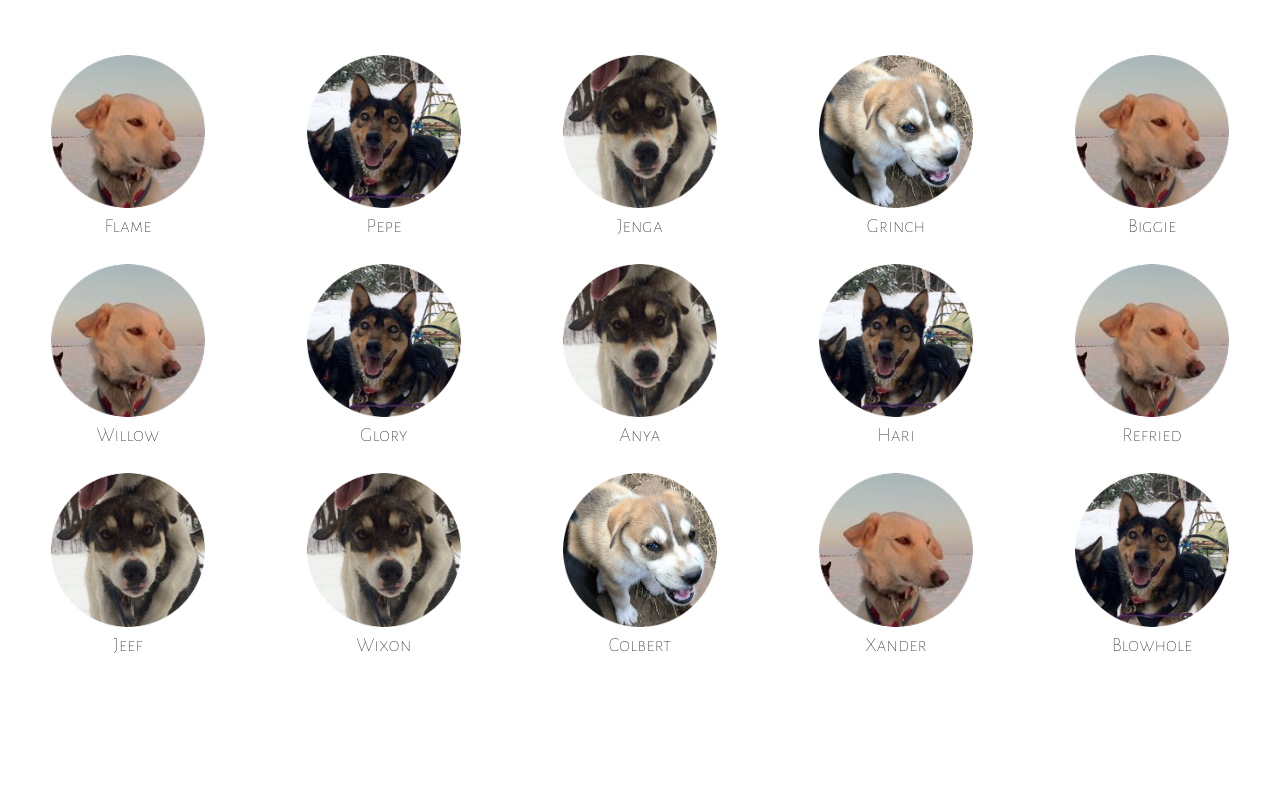
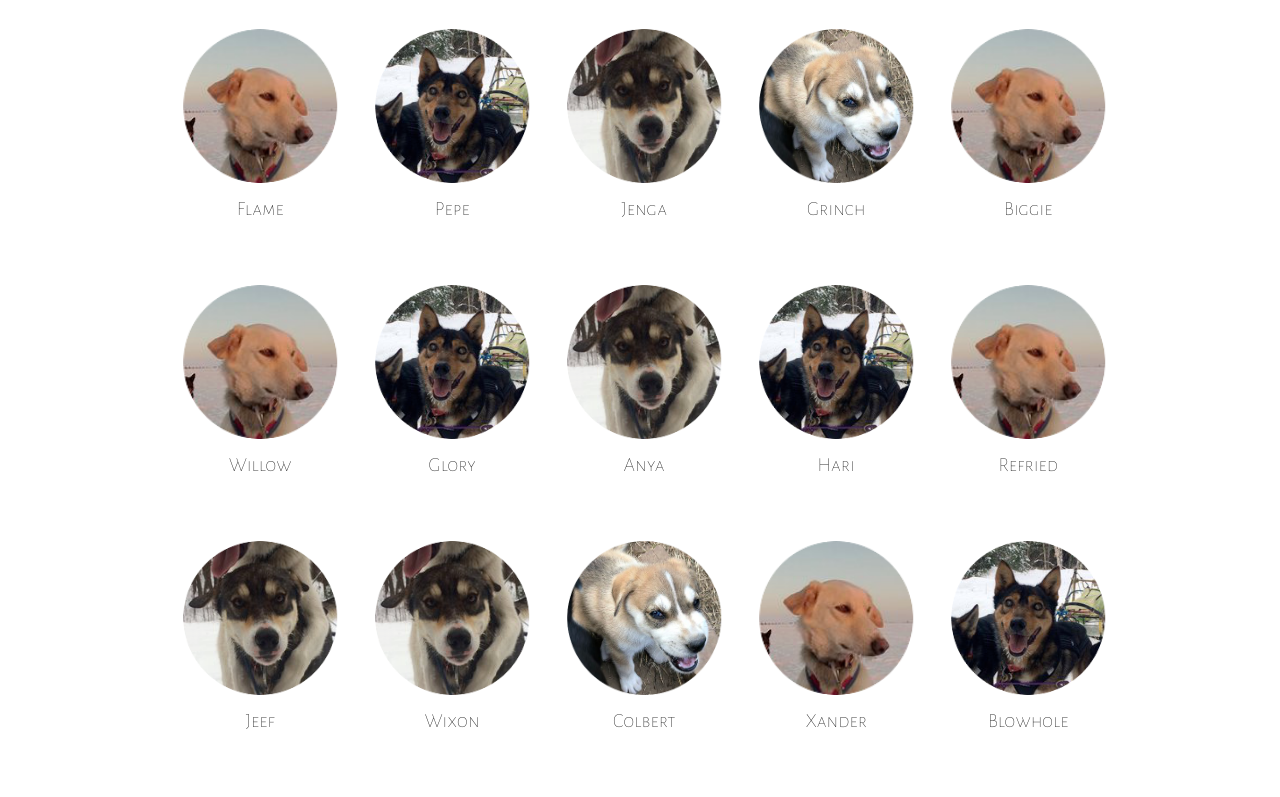
Before and after one commit to awalke/BravermountainMushing, a plain HTML site: page html/meetTheTeam.html in a window 1280 px wide. Shown: the part 159-956 px from the top of the page. Before the commit the page ends 816 px from the top, so only its background shows below. Drawn offline with nearby package versions, Linux system fonts and the light colour scheme.

Commit message:
Meet the team/tails from twitter
Changed meet the team buttons to be functional, cleaned up meet the
team code.

```diff
--- a/css/faq.css
+++ b/css/faq.css
@@ -108,10 +108,12 @@ p {
 #uglyDogsTweet {
   grid-column: 1/2;
   grid-row: 1/2;
+  margin: 10px;
 }
 #uglyDogsButton {
   grid-column: 1/2;
   grid-row: 1/2;
+  margin: 10px;
 }
 
 
--- a/css/meetTheTeam.css
+++ b/css/meetTheTeam.css
@@ -8,10 +8,17 @@ a {
   text-decoration: none;
   color: white;
 }
-/* img {
-  height: 9vw;
+.storiesLink {
+  color: black;
+  line-height: 35px;
+  padding: 5px 10px 5px 10px;
+}
+.storiesLink:hover {
+  background-color: black;
+  color: white;
+  padding: 5px 10px 5px 10px;
+}
 
-} */
 #container {
   display: grid;
   grid-template-columns: repeat(12, 1fr);
@@ -74,201 +81,50 @@ a {
 }
 
 #mainText {
-  grid-column: 1/13;
+  grid-column: 2/12;
   grid-row: 4/20;
   display: grid;
-  grid-template-columns: repeat(15, 1fr);
+  /* grid-template-columns: repeat(15, 1fr); */
+  grid-template-columns: repeat(auto-fit, 15vw);
   /* grid-auto-rows: minmax(5vh, auto); */
   font-size: 20px;
   padding-top: 5vh;
-  /* background-color: blue; */
+  margin-left: 4.5vw;
 }
-.bt:hover + .dogThumbnail {
+.dogContainer:hover{
   transform: scale(1.1);
   transition: all .2s ease-in-out;
 }
-
 .bt {
+  position: absolute;
   background-color: rgba(0,0,0,0);
   border: none;
+  width: 15vw;
+  height: 100%;
+}
+.dogContainer {
+  width: 15vw;
+  height: 20vw;
+  transform: scale(1);
+  transition: all .2s ease-in-out;
+}
+.dogThumbnail {
+  position: absolute;
+  padding-top: 10%;
+  bottom: 25%;
+  left: 50%;
+  transform: translateX(-50%);
+  z-index: -1;
 }
 
-.dogThumbnail {
-  padding-top: 10%;
-}
-
-.dogThumbnail img {
+.dogContainer img {
+  position: absolute;
   width: 12vw;
   height: 12vw;
-}
-
-#flameThumbnail {
-  grid-column: 1/4;
-  grid-row: 1/3;
-  text-align: center;
+  left: 50%;
+  transform: translateX(-50%);
   z-index: -1;
 }
-#flameButton {
-  grid-column: 1/4;
-  grid-row: 1/3;
-}
-
-#pepeThumbnail {
-  grid-column: 4/7;
-  grid-row: 1/3;
-  text-align: center;
-  z-index: -1;
-}
-#pepeButton {
-  grid-column: 4/7;
-  grid-row: 1/3;
-}
-
-#jengaThumbnail {
-  grid-column: 7/10;
-  grid-row: 1/3;
-  text-align: center;
-  z-index: -1;
-}
-#jengaButton {
-  grid-column: 7/10;
-  grid-row: 1/3;
-}
-
-#grinchThumbnail {
-  grid-column: 10/13;
-  grid-row: 1/3;
-  text-align: center;
-  z-index: -1;
-}
-#grinchButton {
-  grid-column: 10/13;
-  grid-row: 1/3;
-}
-
-#biggieThumbnail {
-  grid-column: 13/16;
-  grid-row: 1/3;
-  text-align: center;
-  z-index: -1;
-}
-#biggieButton {
-  grid-column: 13/16;
-  grid-row: 1/3;
-}
-
-#willowThumbnail {
-  grid-column: 1/4;
-  grid-row: 3/6;
-  text-align: center;
-  z-index: -1;
-}
-#willowButton {
-  grid-column: 1/4;
-  grid-row: 3/6;
-}
-
-#gloryThumbnail {
-  grid-column: 4/7;
-  grid-row: 3/6;
-  text-align: center;
-  z-index: -1;
-}
-#gloryButton {
-  grid-column: 4/7;
-  grid-row: 3/6;
-}
-
-#anyaThumbnail {
-  grid-column: 7/10;
-  grid-row: 3/6;
-  text-align: center;
-  z-index: -1;
-}
-#anyaButton {
-  grid-column: 7/10;
-  grid-row: 3/6;
-}
-
-#hariThumbnail {
-  grid-column: 10/13;
-  grid-row: 3/6;
-  text-align: center;
-  z-index: -1;
-}
-#hariButton {
-  grid-column: 10/13;
-  grid-row: 3/6;
-}
-
-#refriedThumbnail {
-  grid-column: 13/16;
-  grid-row: 3/6;
-  text-align: center;
-  z-index: -1;
-}
-#refriedButton {
-  grid-column: 13/16;
-  grid-row: 3/6;
-}
-
-#jeefThumbnail {
-  grid-column: 1/4;
-  grid-row: 6/9;
-  text-align: center;
-  z-index: -1;
-}
-#jeefButton {
-  grid-column: 1/4;
-  grid-row: 6/9;
-}
-
-#wixonThumbnail {
-  grid-column: 4/7;
-  grid-row: 6/9;
-  text-align: center;
-  z-index: -1;
-}
-#wixonButton {
-  grid-column: 4/7;
-  grid-row: 6/9;
-}
-
-#colbertThumbnail {
-  grid-column: 7/10;
-  grid-row: 6/9;
-  text-align: center;
-  z-index: -1;
-}
-#colbertButton {
-  grid-column: 7/10;
-  grid-row: 6/9;
-}
-
-#xanderThumbnail {
-  grid-column: 10/13;
-  grid-row: 6/9;
-  text-align: center;
-  z-index: -1;
-}
-#xanderButton {
-  grid-column: 10/13;
-  grid-row: 6/9;
-}
-
-#blowholeThumbnail {
-  grid-column: 13/16;
-  grid-row: 6/9;
-  text-align: center;
-  z-index: -1;
-}
-#blowholeButton {
-  grid-column: 13/16;
-  grid-row: 6/9;
-  /* background-color: rgba(0,0,0,.2); */
-}
-
-
 
 /* The Modal (background) */
 .modal {
@@ -288,7 +144,7 @@ a {
 .modal-content {
     background-color: #fefefe;
     margin: 5% auto; /* 15% from the top and centered */
-    padding: 20px;
+    padding: 20px 80px 20px 80px;
     border: 1px solid #888;
     width: 40vw; /* Could be more or less, depending on screen size */
     height: 80vh;
--- a/css/tailsFromTwitter.css
+++ b/css/tailsFromTwitter.css
@@ -82,7 +82,7 @@ blockquote {
   /* grid-template-columns: repeat(auto-fit, 520px);
   grid-auto-rows: repeat(auto-fill, minmax(300px, auto)); */
   grid-template-columns: repeat(auto-fit, 520px);
-  grid-auto-rows: 300px;
+  /* grid-auto-rows: 300px; */
   font-size: 20px;
   grid-gap: 10px;
   margin-bottom: 20px;
@@ -93,18 +93,18 @@ blockquote {
 
 .tweetBlock {
   box-shadow: 3px 3px 20px rgba(0,0,0,.1);
-  height: 275px;
+  height: 280px;
   width: 500px;
   position: relative;
-  padding: 10px;
+  padding: 5px 10px 10px 10px;
   z-index: 0;
 }
 
 .largeBlock {
-  height: 585px;
+  height: 590px;
 }
 .extraLargeBlock {
-  height: 895px;
+  height: 900px;
 }
 
 .largeTweet {
@@ -120,6 +120,8 @@ blockquote {
   position: absolute;
   z-index: 1;
   background-color: rgba(0,0,0,.0);
+  transform: scale(1);
+  transition: all .2s ease-in-out;
 }
 
 .largeButton {
@@ -131,11 +133,15 @@ blockquote {
 
 .tweetButton:hover {
   transform: scale(1.01);
-  transition: all .1s ease-in-out;
+  transition: all .2s ease-in-out;
 }
 .tweetButton:hover + .tweetBlock {
   transform: scale(1.01);
-  transition: all .1s ease-in-out;
+  transition: all .2s ease-in-out;
+}
+.tweetButton + .tweetBlock {
+  transform: scale(1);
+  transition: all .2s ease-in-out;
 }
 
 /* The Modal (background) */
--- a/html/meetTheTeam.html
+++ b/html/meetTheTeam.html
@@ -24,102 +24,136 @@
       </div>
       <div id="title">Meet The Team</div>
       <div id="mainText">
+        <div class="dogContainer">
           <button class="bt" id="flameButton"></button>
+          <img src="../images/flameCircle.png">
           <div class="dogThumbnail" id="flameThumbnail">
-          <img src="../images/flameCircle.png">
             <p>Flame</p>
           </div>
+        </div>
 
+        <div class="dogContainer">
           <button class="bt" id="pepeButton"></button>
+          <img src="../images/hariCircle.png">
           <div class="dogThumbnail" id="pepeThumbnail">
-          <img src="../images/hariCircle.png">
             <p>Pepe</p>
           </div>
+        </div>
 
+        <div class="dogContainer">
           <button class="bt" id="jengaButton"></button>
+          <img src="../images/jeefCircle.png">
           <div class="dogThumbnail" id="jengaThumbnail">
-          <img src="../images/jeefCircle.png">
             <p>Jenga</p>
           </div>
+        </div>
 
+        <div class="dogContainer">
           <button class="bt" id="grinchButton"></button>
+          <img src="../images/pepeheadCircle.png">
           <div class="dogThumbnail" id="grinchThumbnail">
-          <img src="../images/pepeheadCircle.png">
             <p>Grinch</p>
           </div>
+        </div>
 
+        <div class="dogContainer">
           <button class="bt" id="biggieButton"></button>
+          <img src="../images/flameCircle.png">
           <div class="dogThumbnail" id="biggieThumbnail">
-          <img src="../images/flameCircle.png">
             <p>Biggie</p>
           </div>
+        </div>
 
+        <div class="dogContainer">
           <button class="bt" id="willowButton"></button>
+          <img src="../images/flameCircle.png">
           <div class="dogThumbnail" id="willowThumbnail">
-          <img src="../images/flameCircle.png">
             <p>Willow</p>
           </div>
+        </div>
 
+        <div class="dogContainer">
           <button class="bt" id="gloryButton"></button>
+          <img src="../images/hariCircle.png">
           <div class="dogThumbnail" id="gloryThumbnail">
-          <img src="../images/hariCircle.png">
             <p>Glory</p>
           </div>
+        </div>
 
+        <div class="dogContainer">
           <button class="bt" id="anyaButton"></button>
+          <img src="../images/jeefCircle.png">
           <div class="dogThumbnail" id="anyaThumbnail">
-          <img src="../images/jeefCircle.png">
             <p>Anya</p>
           </div>
+        </div>
 
+        <div class="dogContainer">
           <button class="bt" id="hariButton"></button>
+          <img src="../images/hariCircle.png">
           <div class="dogThumbnail" id="hariThumbnail">
-          <img src="../images/hariCircle.png">
             <p>Hari</p>
           </div>
+        </div>
 
+        <div class="dogContainer">
           <button class="bt" id="refriedButton"></button>
+          <img src="../images/flameCircle.png">
           <div class="dogThumbnail" id="refriedThumbnail">
-          <img src="../images/flameCircle.png">
             <p>Refried</p>
           </div>
+        </div>
 
+        <div class="dogContainer">
           <button class="bt" id="jeefButton"></button>
+          <img src="../images/jeefCircle.png">
           <div class="dogThumbnail" id="jeefThumbnail">
-          <img src="../images/jeefCircle.png">
             <p>Jeef</p>
           </div>
+        </div>
 
+        <div class="dogContainer">
           <button class="bt" id="wixonButton"></button>
+          <img src="../images/jeefCircle.png">
           <div class="dogThumbnail" id="wixonThumbnail">
-          <img src="../images/jeefCircle.png">
             <p>Wixon</p>
           </div>
+        </div>
 
+        <div class="dogContainer">
           <button class="bt" id="colbertButton"></button>
+          <img src="../images/pepeheadCircle.png">
           <div class="dogThumbnail" id="colbertThumbnail">
-          <img src="../images/pepeheadCircle.png">
             <p>Colbert</p>
           </div>
+        </div>
 
+        <div class="dogContainer">
           <button class="bt" id="xanderButton"></button>
+          <img src="../images/flameCircle.png">
           <div class="dogThumbnail" id="xanderThumbnail">
-          <img src="../images/flameCircle.png">
             <p>Xander</p>
           </div>
+        </div>
 
+        <div class="dogContainer">
           <button class="bt" id="blowholeButton"></button>
+          <img src="../images/hariCircle.png">
           <div class="dogThumbnail" id="blowholeThumbnail">
-          <img src="../images/hariCircle.png">
             <p>Blowhole</p>
           </div>
         </div>
+        </div>
+
 
       <!-- Flame Modal -->
       <div id="flameModal" class="modal">
         <div class="modal-content">
           <img src="../images/flameCircle.png">
-          <p>This is about Flame!</p>
+          <p>Flame is many things. An aunt, a porch husky, a chicken mama, a 9.2 on the SDSI. Sometimes she's even a fashion model.</p>
+          <p>Here are the twitter stories that Flame is mentioned in:</p>
+          <a class="storiesLink" target="_blank" href="https://twitter.com/BlairBraverman/status/861605481743306753/photo/1?ref_src=twsrc%5Etfw%7Ctwcamp%5Etweetembed&ref_url=file%3A%2F%2F%2FUsers%2Ftwalke%2FBravermountainMushing%2Fhtml%2FtailsfromTwitter.html"> Chicken-training Flame</a>
+          <a class="storiesLink" target="_blank" href="https://twitter.com/BlairBraverman/status/1042913807084007424/photo/1?ref_src=twsrc%5Etfw%7Ctwcamp%5Etweetembed&ref_url=file%3A%2F%2F%2FUsers%2Ftwalke%2FBravermountainMushing%2Fhtml%2FtailsfromTwitter.html">SDSI</a>
         </div>
       </div>
 
```
Also changed, not shown: html/tailsFromTwitter.html (+22 -14 lines). Lines whose indentation alone changed are shown as unchanged.
